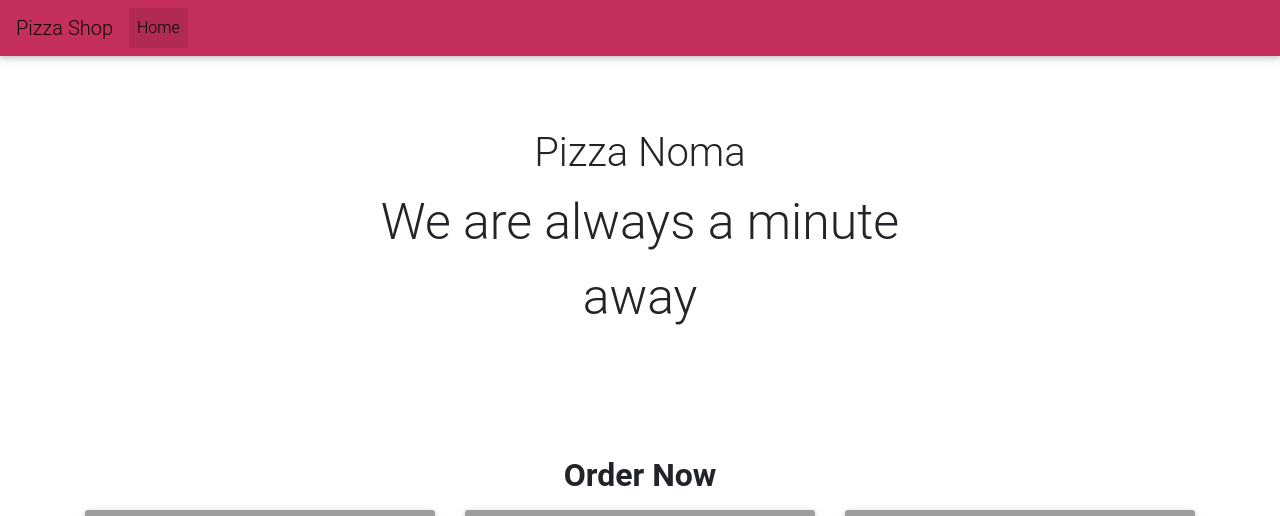
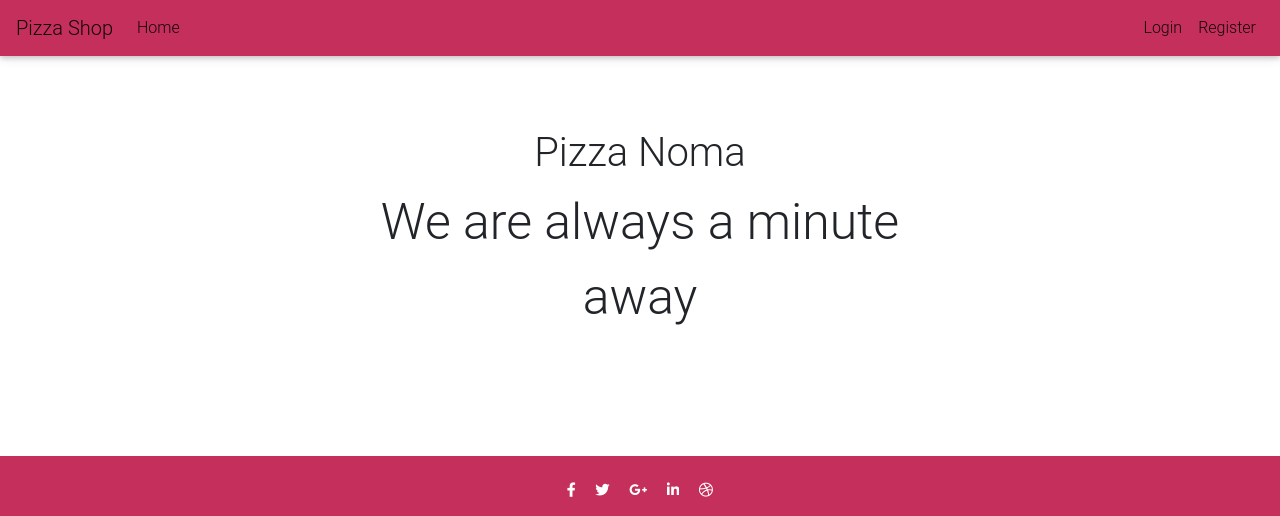
Before and after one commit to Gitongamiriam/Pizza-Shop, a Flask app: page / in a window 1280 px wide. Shown: the top 516 px of the page. Run offline with Flask 2, Linux system fonts and the light colour scheme; some libraries are stand-ins or nearby versions; grey boxes are pictures that could not be loaded.

Commit message:
add footer

```diff
--- a/app/static/main.css
+++ b/app/static/main.css
@@ -17,8 +17,14 @@
     font-size: 50px;
 }
 
+footer{
+    background-color: #c42f5c !important;
+}
 
 
+
+
+/* MEDIA QUERRIES */
  /* Small devices (landscape phones, 576px and up) */
  @media (max-width: 575.98px) {
     .toptext.h1{
--- a/app/templates/footer.html
+++ b/app/templates/footer.html
@@ -0,0 +1,34 @@
+<footer class="page-footer font-small pt-4">
+  <div class="container">
+    <ul class="list-unstyled list-inline text-center">
+      <li class="list-inline-item">
+        <a class="btn-floating btn-fb mx-1">
+          <i class="fab fa-facebook-f"> </i>
+        </a>
+      </li>
+      <li class="list-inline-item">
+        <a class="btn-floating btn-tw mx-1">
+          <i class="fab fa-twitter"> </i>
+        </a>
+      </li>
+      <li class="list-inline-item">
+        <a class="btn-floating btn-gplus mx-1">
+          <i class="fab fa-google-plus-g"> </i>
+        </a>
+      </li>
+      <li class="list-inline-item">
+        <a class="btn-floating btn-li mx-1">
+          <i class="fab fa-linkedin-in"> </i>
+        </a>
+      </li>
+      <li class="list-inline-item">
+        <a class="btn-floating btn-dribbble mx-1">
+          <i class="fab fa-dribbble"> </i>
+        </a>
+      </li>
+    </ul>
+  </div>
+  <div class="footer-copyright text-center py-3">© 2020 Copyright:
+    <a href="">Pizza Noma</a>
+  </div>
+</footer>
--- a/app/templates/index.html
+++ b/app/templates/index.html
@@ -7,92 +7,6 @@
     </div>
   </div>
   <div class="container-fluid">
-    <div class="container">
-        <h2 class="text-center font-weight-bold">Order Now</h2>
-      <div class="row mt-3">
-          <div class="col-md-4">
-            <div class="card card-cascade narrower">
-                <div class="view view-cascade overlay">
-                  <img
-                    class="card-img-top"
-                    src="https://mdbootstrap.com/img/Photos/Lightbox/Thumbnail/img%20(147).jpg"
-                    alt="Card image cap"
-                  />
-                  <a>
-                    <div class="mask rgba-white-slight"></div>
-                  </a>
-                </div>
-                <div class="card-body card-body-cascade">
-                  <h5 class="pink-text pb-2 pt-1">
-                    <i class="fas fa-utensils"></i> Culinary
-                  </h5>
-                  <h4 class="font-weight-bold card-title">Pizza Noma</h4>
-                  <p class="card-text">
-                    pizza description
-                  </p>
-                  <a class="btn btn-unique">Button</a>
-                </div>
-                <div class="card-footer text-muted text-center">
-                  2 days ago
-                </div>
-              </div>
-          </div>
-          <div class="col-md-4">
-            <div class="card card-cascade narrower">
-                <div class="view view-cascade overlay">
-                  <img
-                    class="card-img-top"
-                    src="https://mdbootstrap.com/img/Photos/Lightbox/Thumbnail/img%20(147).jpg"
-                    alt="Card image cap"
-                  />
-                  <a>
-                    <div class="mask rgba-white-slight"></div>
-                  </a>
-                </div>
-                <div class="card-body card-body-cascade">
-                  <h5 class="pink-text pb-2 pt-1">
-                    <i class="fas fa-utensils"></i> Culinary
-                  </h5>
-                  <h4 class="font-weight-bold card-title">Pizza Noma</h4>
-                  <p class="card-text">
-                    pizza description
-                  </p>
-                  <a class="btn btn-unique">Button</a>
-                </div>
-                <div class="card-footer text-muted text-center">
-                  2 days ago
-                </div>
-              </div>
-          </div>
-          <div class="col-md-4">
-            <div class="card card-cascade narrower">
-                <div class="view view-cascade overlay">
-                  <img
-                    class="card-img-top"
-                    src="https://mdbootstrap.com/img/Photos/Lightbox/Thumbnail/img%20(147).jpg"
-                    alt="Card image cap"
-                  />
-                  <a>
-                    <div class="mask rgba-white-slight"></div>
-                  </a>
-                </div>
-                <div class="card-body card-body-cascade">
-                  <h5 class="pink-text pb-2 pt-1">
-                    <i class="fas fa-utensils"></i> Culinary
-                  </h5>
-                  <h4 class="font-weight-bold card-title">Pizza Noma</h4>
-                  <p class="card-text">
-                      <p>pizza description</p>
-                  </p>
-                  <a class="btn btn-unique">Button</a>
-                </div>
-                <div class="card-footer text-muted text-center">
-                  2 days ago
-                </div>
-              </div>
-          </div>
-      </div>
-    </div>
   </div>
 </div>
 {% endblock content %}
--- a/app/templates/navbar.html
+++ b/app/templates/navbar.html
@@ -6,9 +6,23 @@
 
   <div class="collapse navbar-collapse" id="navbarSupportedContent">
     <ul class="navbar-nav mr-auto">
-      <li class="nav-item active">
-        <a class="nav-link" href="#">Home <span class="sr-only">(current)</span></a>
-      </li>
+        <a class="nav-item nav-link active" href="#">Home</a>
     </ul>
+          <ul class="navbar-nav ml-auto">
+        <!-- <li class="nav-item active">
+          <a class="nav-link" href="#">
+            <i class="fab fa-facebook-f"></i> Facebook
+            <span class="sr-only">(current)</span>
+          </a>
+        </li>
+        <li class="nav-item">
+          <a class="nav-link" href="#">
+            <i class="fab fa-instagram"></i> Instagram</a>
+        </li> -->
+        <div class="navbar-nav">
+              <a class="nav-item nav-link active" href="">Login</a>
+              <a class="nav-item nav-link active" href="">Register</a>
+        </div>
+      </ul>
   </div>
 </nav>
```
